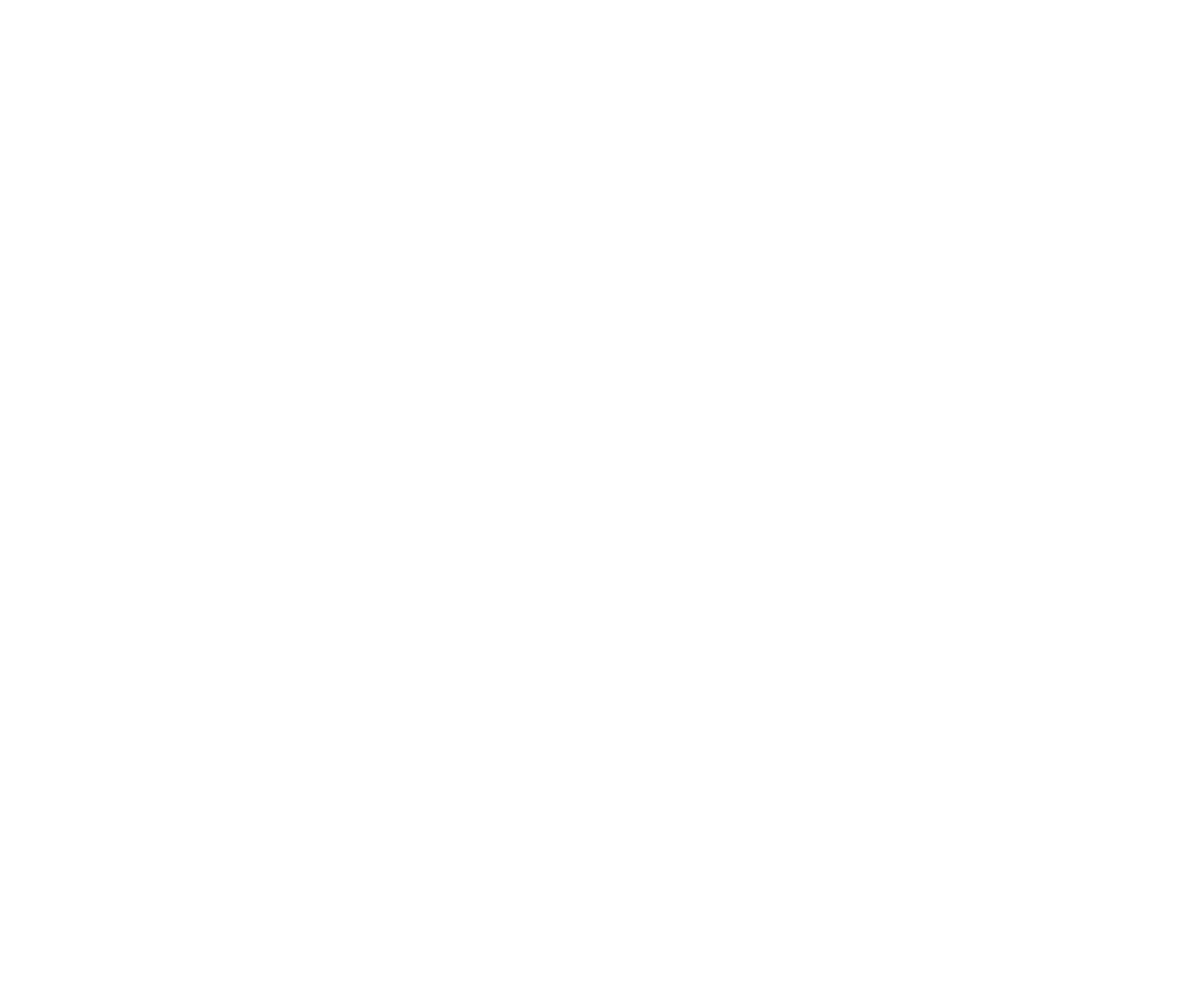
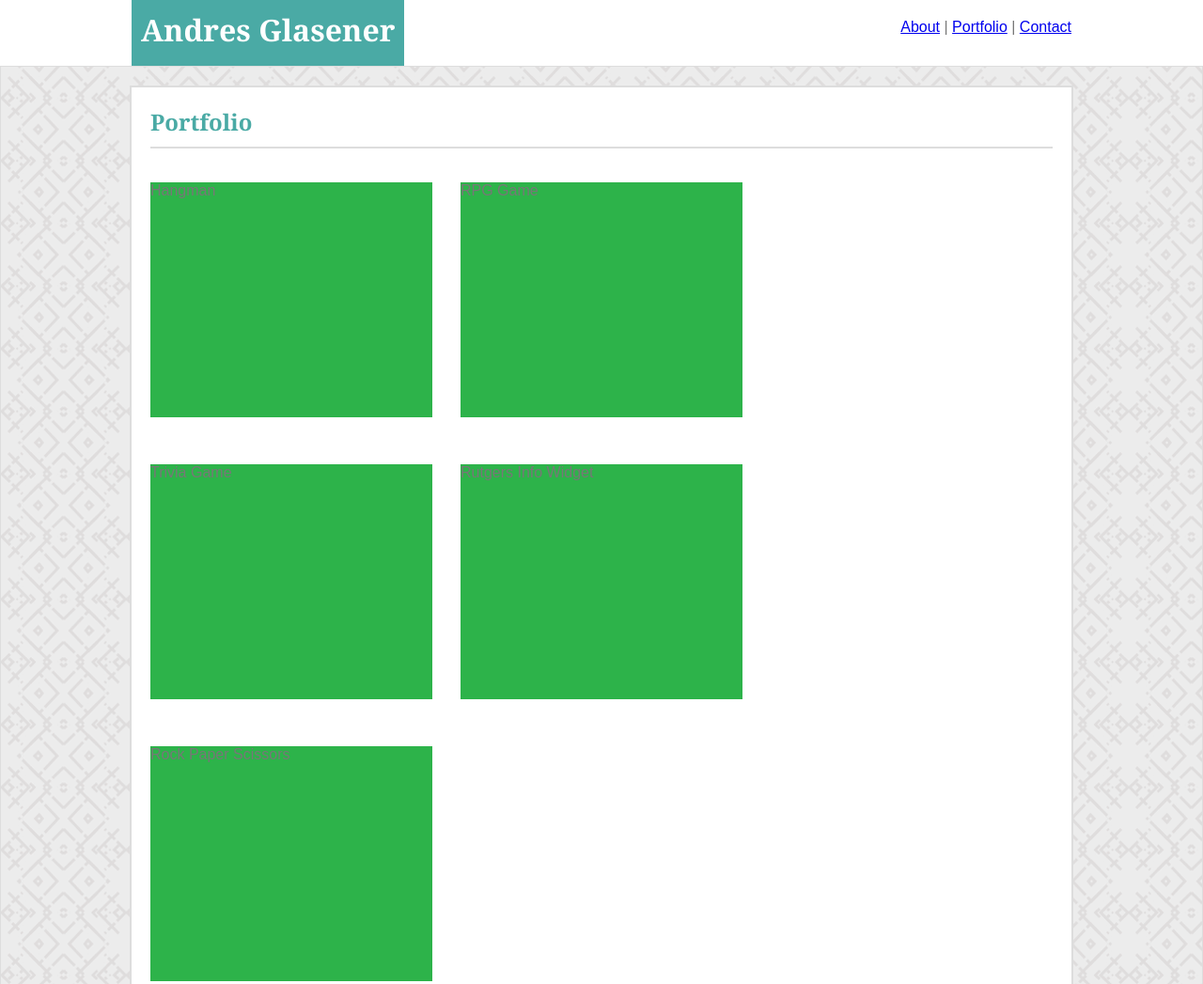
Before and after one commit to Aglasener/Basic-Portfolio, a plain HTML site: page portfolio.html in a window 1280 px wide. Shown: the top 1047 px of the page at 94% size. Before the commit the page ends 800 px from the top, so only its background shows below. Drawn offline with Linux system fonts and the light colour scheme.

Commit message:
Portfolio Page Draft

```diff
--- /dev/null
+++ b/assets/css/portfolio.css
@@ -0,0 +1,39 @@
+.box-set {
+    position: relative;
+    height: 850px;
+    margin-bottom: 20px;
+  }
+
+  .box {
+    /* Absolute Position */
+    position: absolute;
+    width: 300px;
+    height: 250px;
+    background: #2db34a;
+  }
+
+
+  .box-1 {
+    top: 0;
+    left: -40;
+  }
+
+  .box-2 {
+    top: 0;
+    left: 290px;
+  }
+
+  .box-3 {
+    left: -40px;
+    top: 300px;
+  }
+
+  .box-4 {
+    top: 300px;
+    left: 290px;
+  }
+
+  .box-5 {
+      top: 600px;
+      left: -40px;
+  }
--- a/portfolio.html
+++ b/portfolio.html
@@ -0,0 +1,46 @@
+<html>
+<head>
+    <title>My Portfolio</title>
+    <link rel="stylesheet" type="text/css" href="assets/css/style.css">
+    <link rel="stylesheet" type="text/css" href="assets/css/portfolio.css">
+
+</head>
+
+<body>
+
+    <header>
+        <h1>Andres Glasener</h1>
+        <nav id="links">
+            <a href="index.html">About</a> |
+            <a href="portfolio.html">Portfolio</a> |
+            <a href="contact.html">Contact</a>
+
+        </nav>
+
+    </header>
+
+    <div class="content">
+
+        <div class ="Primary-Container">
+
+        <h2>Portfolio</h2>
+
+        <div class="box-set">
+            <figure class="box box-1">Hangman</figure>
+            <figure class="box box-2">RPG Game</figure>
+            <figure class="box box-3">Trivia Game</figure>
+            <figure class="box box-4">Rutgers Info Widget</figure>
+            <figure class="box box-5">Rock Paper Scissors</figure>
+          </div>
+
+          </div>
+    </div>
+
+    </body>
+    <footer>Copyright</footer>
+    </html>
+
+
+
+</body>
+</html>
```
Also changed, not shown: index.html (+1 -1 lines).
